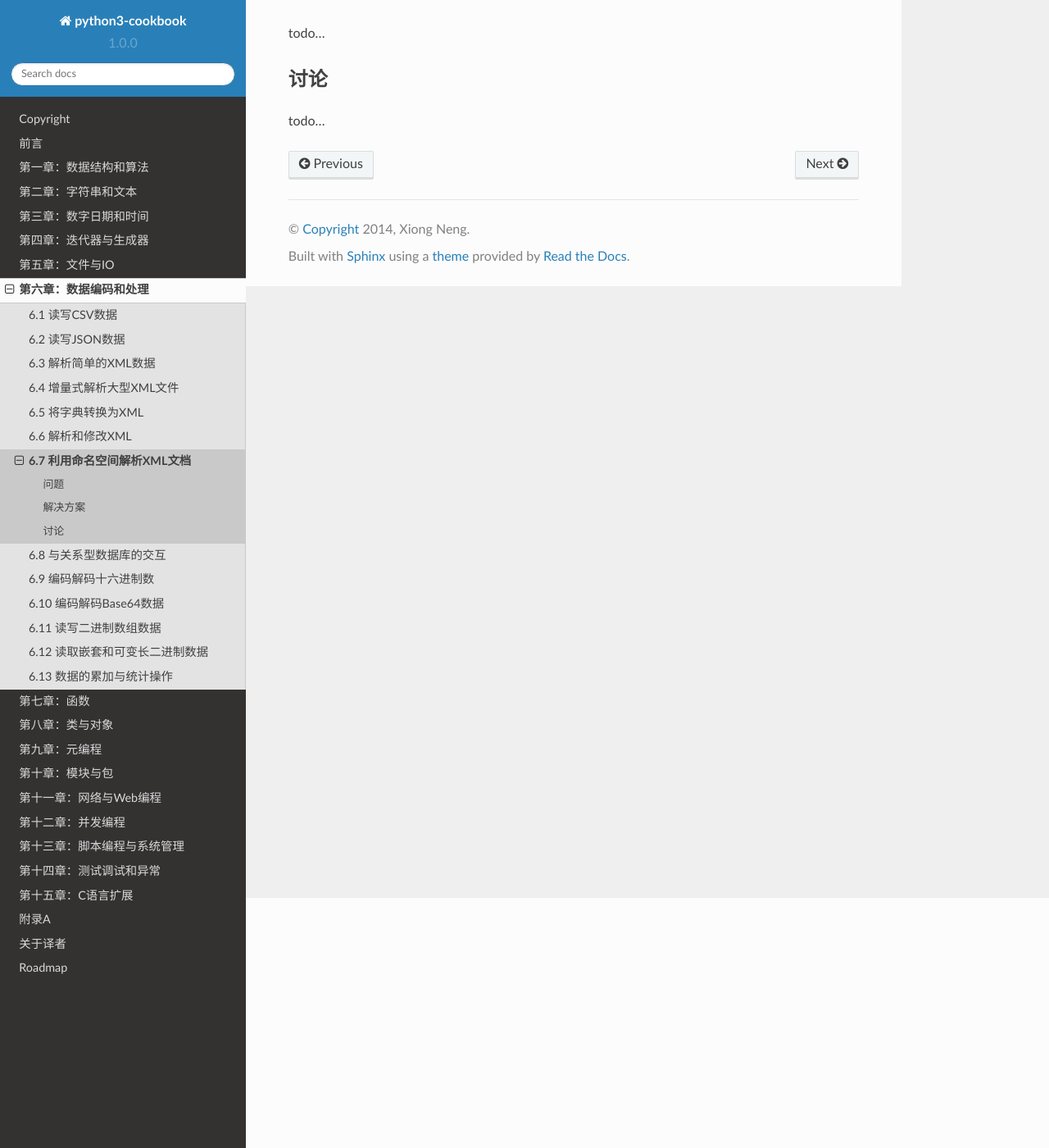
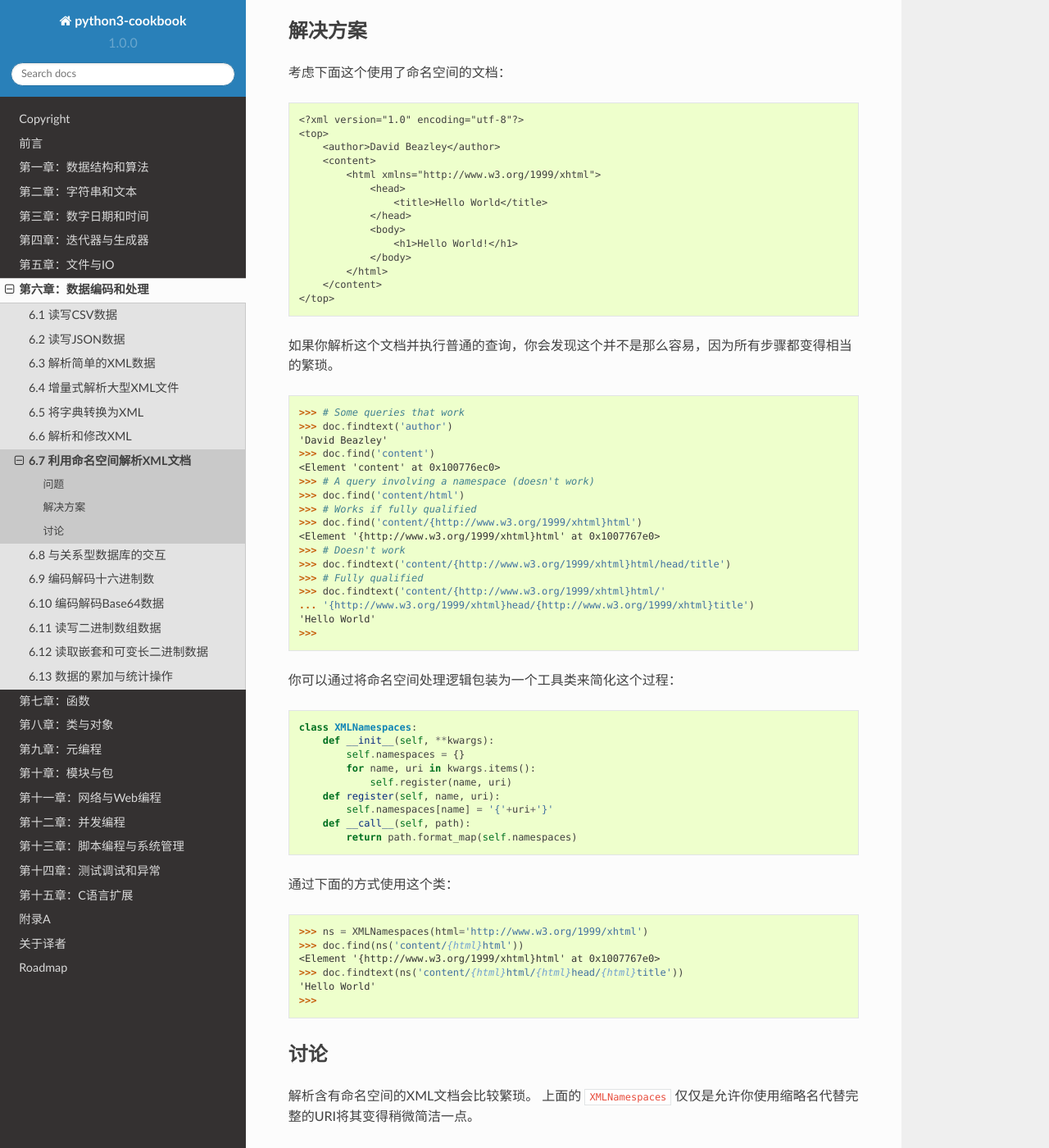
Before and after one commit to yidao620c/python3-cookbook, a Sphinx documentation site: the page built from source/c06/p07_parse_xml_documents_with_namespaces.rst, in a window 1280 px wide and 1400 px high, scrolled down 305 px. Shown: the whole window at 82% size. Built offline with Sphinx 7.4.7 and the Read the Docs theme 2.0.0, drawn with Linux system fonts in a browser that asks for light colours; some of the changed text lies outside the part shown.

Commit message:
6.7小节完成

```diff
--- a/source/c06/p07_parse_xml_documents_with_namespaces.rst
+++ b/source/c06/p07_parse_xml_documents_with_namespaces.rst
@@ -5,14 +5,109 @@
 ----------
 问题
 ----------
-todo...
+你想解析某个XML文档，文档中使用了XML命名空间。
+
+|
 
 ----------
 解决方案
 ----------
-todo...
+考虑下面这个使用了命名空间的文档：
+
+.. code-block::
+
+    <?xml version="1.0" encoding="utf-8"?>
+    <top>
+        <author>David Beazley</author>
+        <content>
+            <html xmlns="http://www.w3.org/1999/xhtml">
+                <head>
+                    <title>Hello World</title>
+                </head>
+                <body>
+                    <h1>Hello World!</h1>
+                </body>
+            </html>
+        </content>
+    </top>
+
+如果你解析这个文档并执行普通的查询，你会发现这个并不是那么容易，因为所有步骤都变得相当的繁琐。
+
+.. code-block:: python
+
+    >>> # Some queries that work
+    >>> doc.findtext('author')
+    'David Beazley'
+    >>> doc.find('content')
+    <Element 'content' at 0x100776ec0>
+    >>> # A query involving a namespace (doesn't work)
+    >>> doc.find('content/html')
+    >>> # Works if fully qualified
+    >>> doc.find('content/{http://www.w3.org/1999/xhtml}html')
+    <Element '{http://www.w3.org/1999/xhtml}html' at 0x1007767e0>
+    >>> # Doesn't work
+    >>> doc.findtext('content/{http://www.w3.org/1999/xhtml}html/head/title')
+    >>> # Fully qualified
+    >>> doc.findtext('content/{http://www.w3.org/1999/xhtml}html/'
+    ... '{http://www.w3.org/1999/xhtml}head/{http://www.w3.org/1999/xhtml}title')
+    'Hello World'
+    >>>
+
+你可以通过将命名空间处理逻辑包装为一个工具类来简化这个过程：
+
+.. code-block:: python
+
+    class XMLNamespaces:
+        def __init__(self, **kwargs):
+            self.namespaces = {}
+            for name, uri in kwargs.items():
+                self.register(name, uri)
+        def register(self, name, uri):
+            self.namespaces[name] = '{'+uri+'}'
+        def __call__(self, path):
+            return path.format_map(self.namespaces)
+
+通过下面的方式使用这个类：
+
+.. code-block:: python
+
+    >>> ns = XMLNamespaces(html='http://www.w3.org/1999/xhtml')
+    >>> doc.find(ns('content/{html}html'))
+    <Element '{http://www.w3.org/1999/xhtml}html' at 0x1007767e0>
+    >>> doc.findtext(ns('content/{html}html/{html}head/{html}title'))
+    'Hello World'
+    >>>
 
 ----------
 讨论
 ----------
-todo...
+解析含有命名空间的XML文档会比较繁琐。
+上面的 ``XMLNamespaces`` 仅仅是允许你使用缩略名代替完整的URI将其变得稍微简洁一点。
+
+很不幸的是，在基本的 ``ElementTree`` 解析中没有任何途径获取命名空间的信息。
+但是，如果你使用 ``iterparse()`` 函数的话就可以获取更多关于命名空间处理范围的信息。例如：
+
+.. code-block:: python
+
+    >>> from xml.etree.ElementTree import iterparse
+    >>> for evt, elem in iterparse('ns2.xml', ('end', 'start-ns', 'end-ns')):
+    ... print(evt, elem)
+    ...
+    end <Element 'author' at 0x10110de10>
+    start-ns ('', 'http://www.w3.org/1999/xhtml')
+    end <Element '{http://www.w3.org/1999/xhtml}title' at 0x1011131b0>
+    end <Element '{http://www.w3.org/1999/xhtml}head' at 0x1011130a8>
+    end <Element '{http://www.w3.org/1999/xhtml}h1' at 0x101113310>
+    end <Element '{http://www.w3.org/1999/xhtml}body' at 0x101113260>
+    end <Element '{http://www.w3.org/1999/xhtml}html' at 0x10110df70>
+    end-ns None
+    end <Element 'content' at 0x10110de68>
+    end <Element 'top' at 0x10110dd60>
+    >>> elem # This is the topmost element
+    <Element 'top' at 0x10110dd60>
+    >>>
+
+最后一点，如果你要处理的XML文本除了要使用到其他高级XML特性外，还要使用到命名空间，
+建议你最好是使用 ``lxml`` 函数库来代替 ``ElementTree`` 。
+例如，``lxml`` 对利用DTD验证文档、更好的XPath支持和一些其他高级XML特性等都提供了更好的支持。
+这一小节其实只是教你如何让XML解析稍微简单一点。
```
Also changed, not shown: 1 other file.
